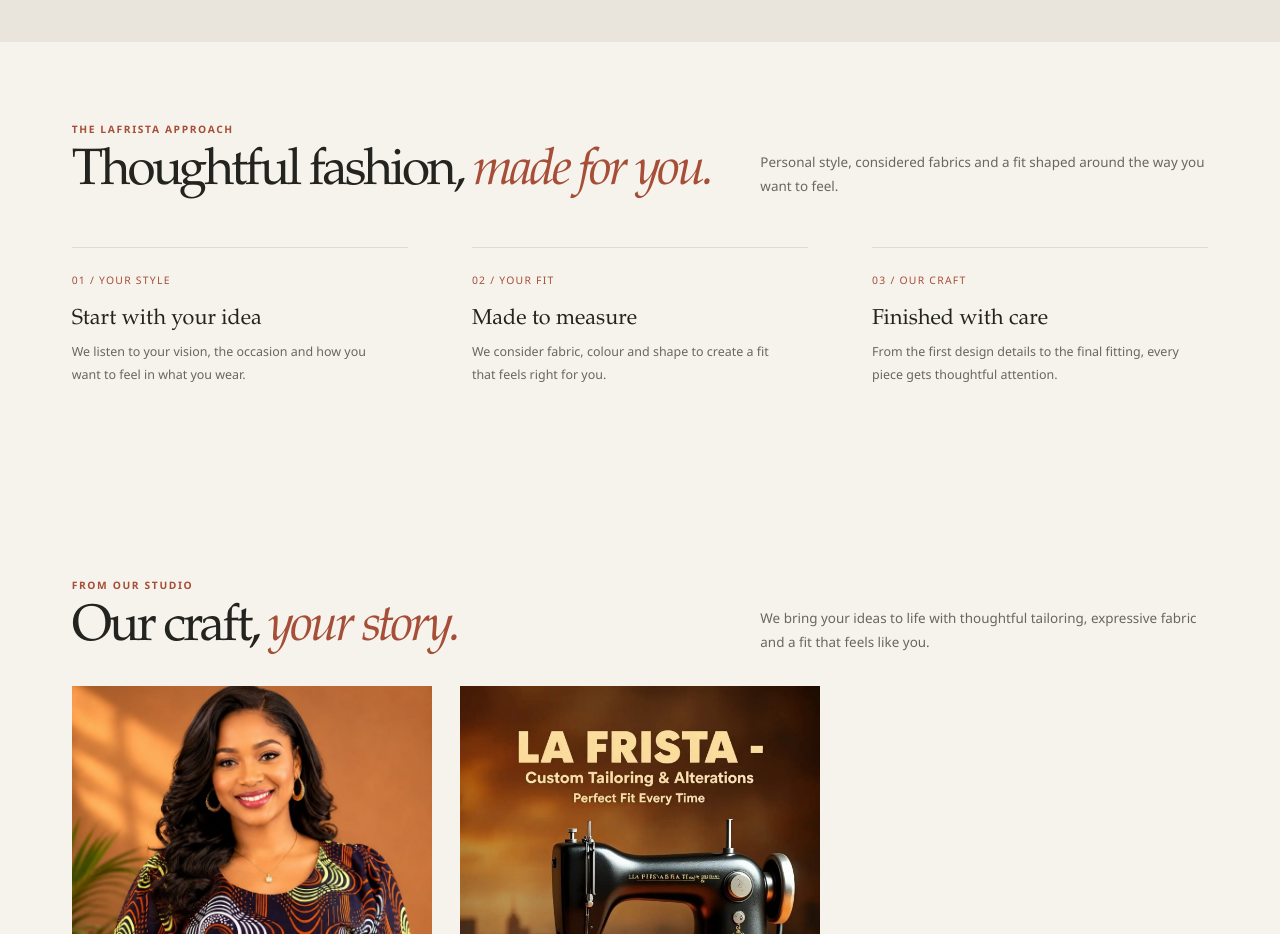
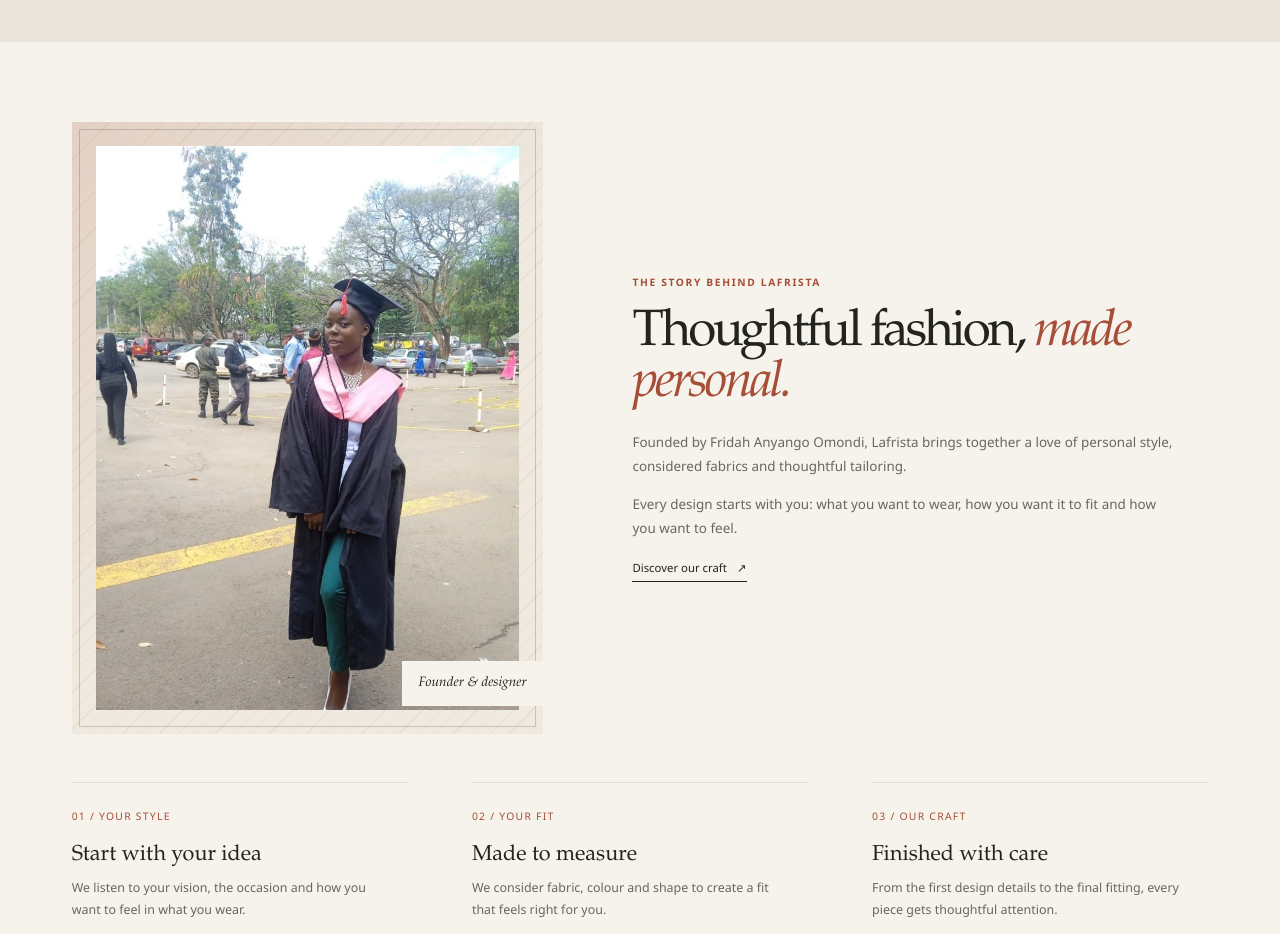
Before and after one commit to omondistephen397-oss/Lafrista, a plain HTML site: page index.html in a window 1280 px wide. Shown: the part 2100-3034 px from the top of the page. Drawn offline with Linux system fonts and the light colour scheme; a script that the page names is missing.

Commit message:
Feature founder portrait with fashion styling
Co-authored-by: Copilot <223556219+Copilot@users.noreply.github.com>

```diff
--- a/index.html
+++ b/index.html
@@ -114,14 +114,20 @@
       </section>
 
       <section class="section-wrap" id="design" aria-labelledby="design-title">
-        <div class="section-heading">
-          <div>
-            <p class="eyebrow">The Lafrista approach</p>
-            <h2 id="design-title">Thoughtful fashion, <em>made for you.</em></h2>
+        <div class="designer-feature">
+          <figure class="designer-portrait">
+            <img src="images/fridah-founder.jpg" alt="Fridah Anyango Omondi at her graduation" loading="lazy">
+            <figcaption class="designer-caption">Founder &amp; designer</figcaption>
+          </figure>
+          <div class="designer-copy">
+            <p class="eyebrow">The story behind Lafrista</p>
+            <h2 id="design-title">Thoughtful fashion, <em>made personal.</em></h2>
+            <p>Founded by Fridah Anyango Omondi, Lafrista brings together a love of personal style, considered fabrics and thoughtful tailoring.</p>
+            <p>Every design starts with you: what you want to wear, how you want it to fit and how you want to feel.</p>
+            <a class="text-link" href="#craft">Discover our craft <span aria-hidden="true">↗</span></a>
           </div>
-          <p class="studio-gallery-intro">Personal style, considered fabrics and a fit shaped around the way you want to feel.</p>
         </div>
-        <ol class="process-grid">
+        <ol class="process-grid design-principles" aria-label="Our fashion and design principles">
           <li><span class="step-number">01 / YOUR STYLE</span><h3>Start with your idea</h3><p>We listen to your vision, the occasion and how you want to feel in what you wear.</p></li>
           <li><span class="step-number">02 / YOUR FIT</span><h3>Made to measure</h3><p>We consider fabric, colour and shape to create a fit that feels right for you.</p></li>
           <li><span class="step-number">03 / OUR CRAFT</span><h3>Finished with care</h3><p>From the first design details to the final fitting, every piece gets thoughtful attention.</p></li>
--- a/styles.css
+++ b/styles.css
@@ -430,6 +430,76 @@ h2 {
   color: var(--color-muted);
   font-size: 0.84rem;
   line-height: 1.8;
+}
+
+.designer-feature {
+  display: grid;
+  grid-template-columns: minmax(0, 0.9fr) minmax(0, 1.1fr);
+  align-items: center;
+  gap: clamp(2rem, 7vw, 7rem);
+}
+
+.designer-portrait {
+  position: relative;
+  isolation: isolate;
+  width: 100%;
+  max-width: 32rem;
+  margin: 0 auto;
+  padding: clamp(0.9rem, 2.5vw, 1.5rem);
+  background:
+    linear-gradient(135deg, rgba(166, 78, 55, 0.16), transparent 52%),
+    repeating-linear-gradient(135deg, #e7dfd1 0 1px, #efe9df 1px 13px);
+}
+
+.designer-portrait::after {
+  position: absolute;
+  z-index: 1;
+  inset: 0.45rem;
+  border: 1px solid rgba(35, 36, 31, 0.2);
+  content: "";
+  pointer-events: none;
+}
+
+.designer-portrait img {
+  display: block;
+  width: 100%;
+  aspect-ratio: 3 / 4;
+  object-fit: cover;
+  object-position: center 28%;
+}
+
+.designer-caption {
+  position: absolute;
+  z-index: 2;
+  right: 0;
+  bottom: 1.8rem;
+  padding: 0.85rem 1rem;
+  background: var(--color-paper);
+  color: var(--color-ink);
+  font-family: var(--font-display);
+  font-size: 0.85rem;
+  font-style: italic;
+}
+
+.designer-copy h2 {
+  max-width: 38rem;
+  margin-bottom: 1.25rem;
+  font-size: clamp(2.7rem, 4vw, 4.2rem);
+}
+
+.designer-copy > p:not(.eyebrow) {
+  max-width: 34rem;
+  color: var(--color-muted);
+  font-size: 0.84rem;
+  line-height: 1.8;
+}
+
+.designer-copy .text-link {
+  margin-top: 0.4rem;
+}
+
+.design-principles {
+  margin-top: clamp(3rem, 7vw, 6rem);
 }
 
 .studio-gallery .lookbook-caption {
@@ -1053,6 +1123,15 @@ h2 {
     height: min(115vw, 38rem);
   }
 
+  .designer-feature {
+    grid-template-columns: 1fr;
+    gap: 2.5rem;
+  }
+
+  .designer-copy {
+    max-width: 40rem;
+  }
+
   .hero-index {
     bottom: 1.8rem;
   }
```
Also changed, not shown: images/fridah-founder.jpg (added).
